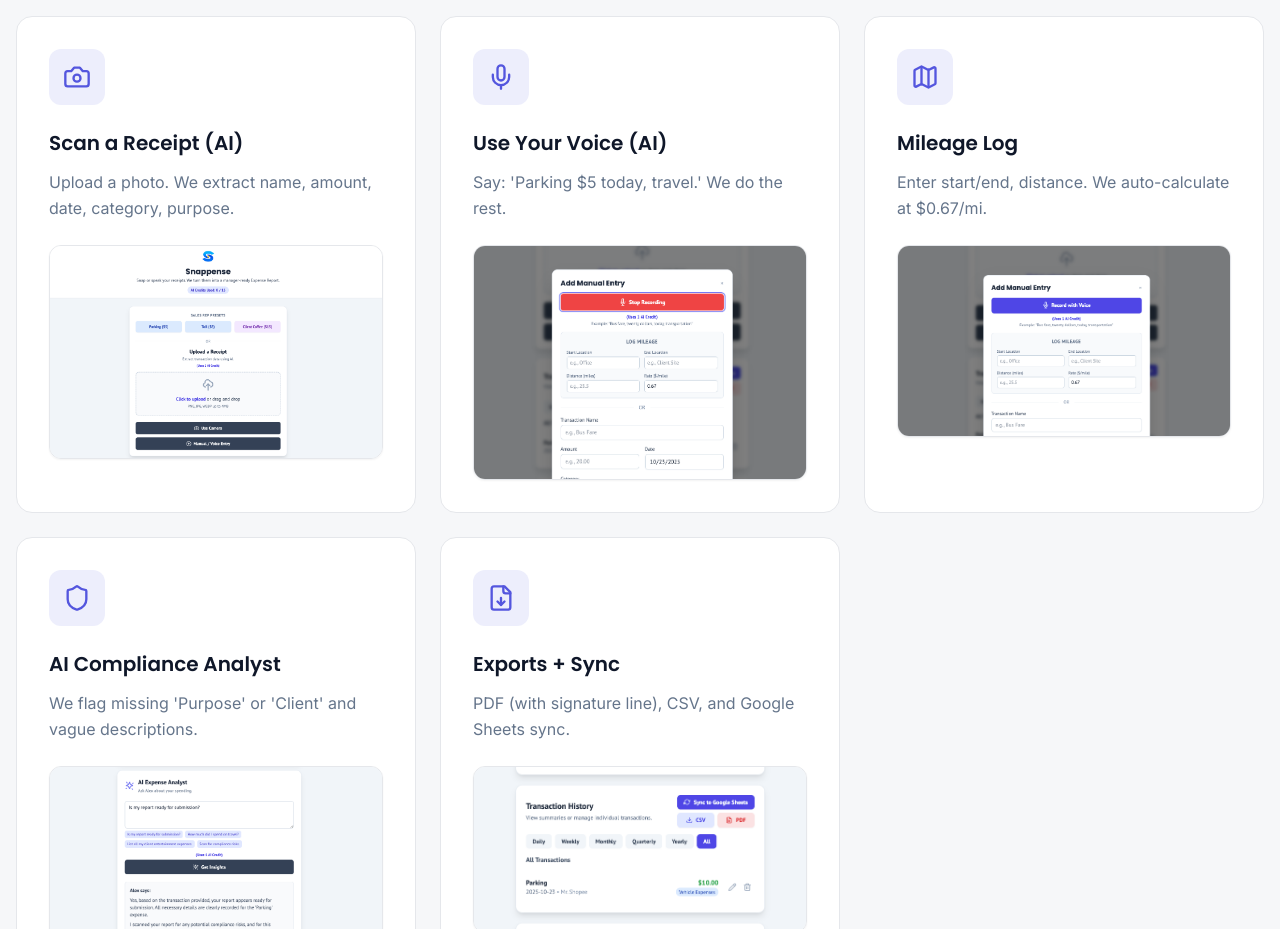
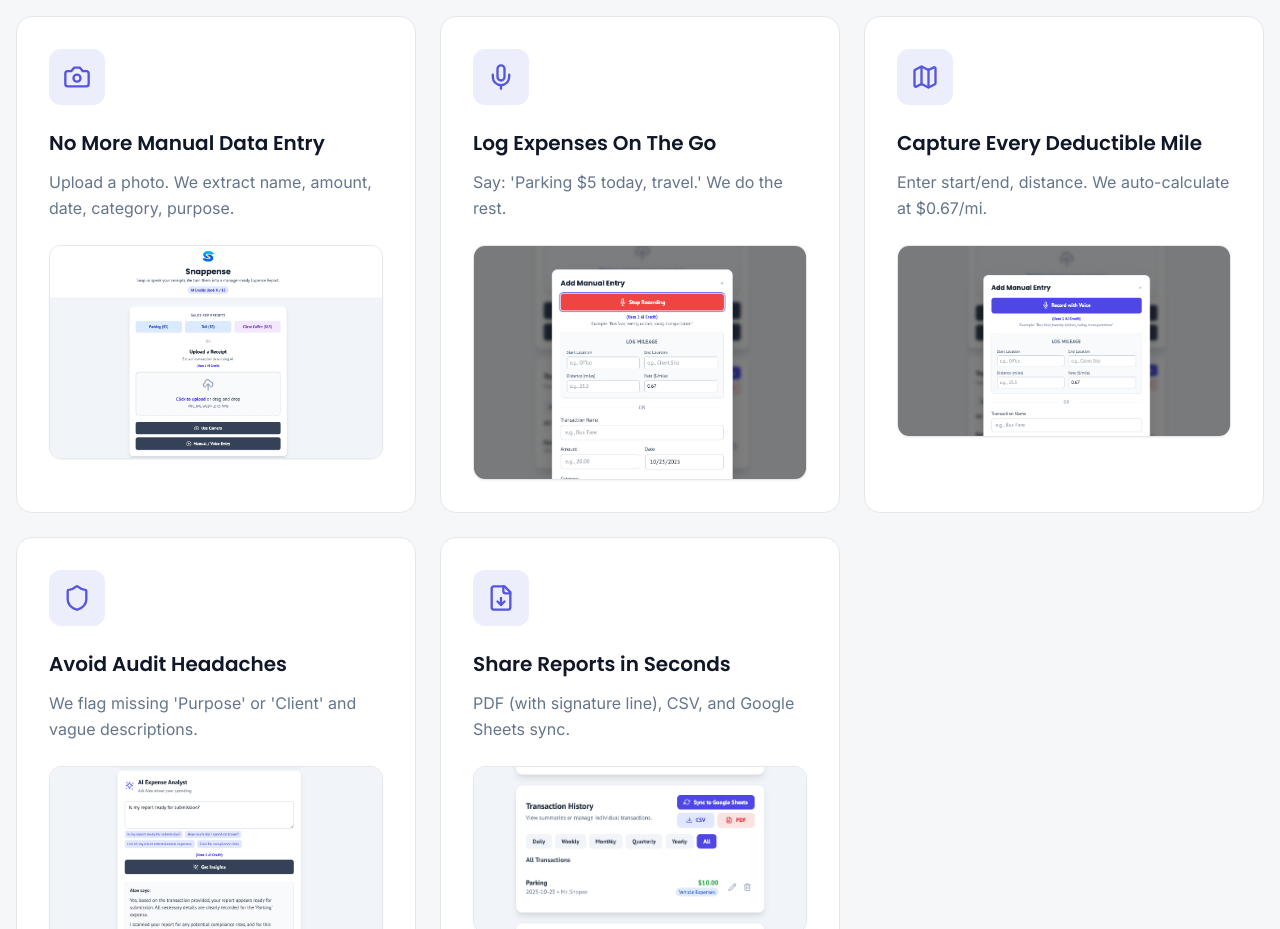
Before and after one commit to gimpdrinks/snappense-conquer, a React (Vite) app: page / in a window 1280 px wide. Shown: the part 1840-2769 px from the top of the page. Built offline with nearby package versions, Linux system fonts and the light colour scheme; the HTML template or start-up script is replaced by a standard one.

Commit message:
Refactor: Update feature titles

```diff
--- a/src/components/FeaturesGrid.tsx
+++ b/src/components/FeaturesGrid.tsx
@@ -10,31 +10,31 @@ import ScreenshotModal from "./ScreenshotModal";
 const features = [
   {
     icon: Camera,
-    title: "Scan a Receipt (AI)",
+    title: "No More Manual Data Entry",
     description: "Upload a photo. We extract name, amount, date, category, purpose.",
     image: receiptScanImg,
   },
   {
     icon: Mic,
-    title: "Use Your Voice (AI)",
+    title: "Log Expenses On The Go",
     description: "Say: 'Parking $5 today, travel.' We do the rest.",
     image: voiceEntryImg,
   },
   {
     icon: Map,
-    title: "Mileage Log",
+    title: "Capture Every Deductible Mile",
     description: "Enter start/end, distance. We auto-calculate at $0.67/mi.",
     image: mileageImg,
   },
   {
     icon: Shield,
-    title: "AI Compliance Analyst",
+    title: "Avoid Audit Headaches",
     description: "We flag missing 'Purpose' or 'Client' and vague descriptions.",
     image: complianceImg,
   },
   {
     icon: FileDown,
-    title: "Exports + Sync",
+    title: "Share Reports in Seconds",
     description: "PDF (with signature line), CSV, and Google Sheets sync.",
     image: exportsImg,
   },
```
